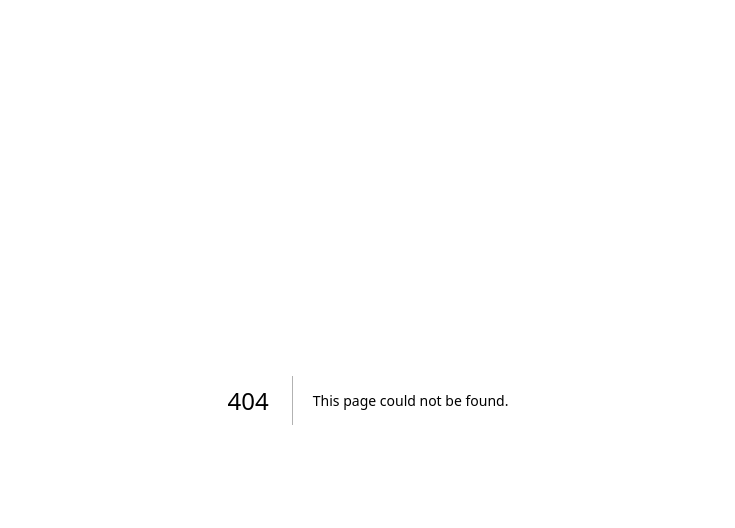
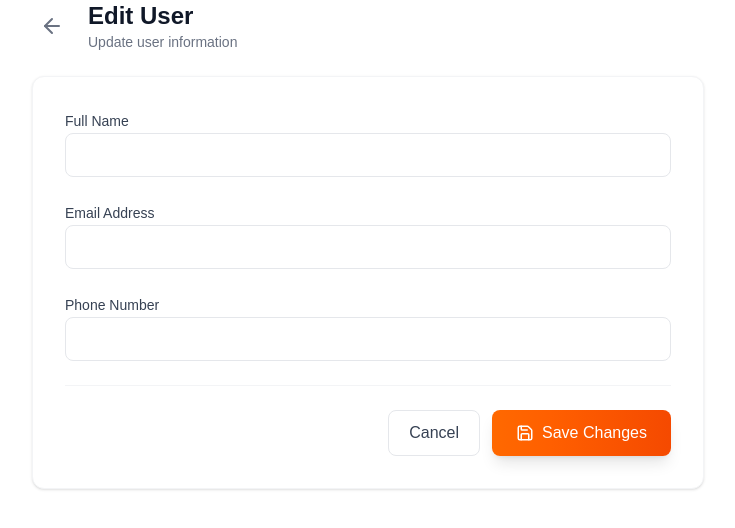
Before and after one commit to Andresh4321/BusinnessTrackWeb, a Next.js app: page /EditUser/1 in a window 1280 px wide. Before the commit this address had no page. Shown: the top 528 px of the page, without its empty margins (272-1007 px from the left). Built offline with nearby package versions, Linux system fonts and the light colour scheme; no server answers.

Commit message:
CRUD implementation-update

```diff
--- /dev/null
+++ b/app/(admin)/EditUser/[id]/page.tsx
@@ -0,0 +1,114 @@
+"use client";
+
+import { useEffect, useState } from "react";
+import { useParams, useRouter } from "next/navigation";
+import { useForm } from "react-hook-form";
+import { getAdminUser, updateAdminUser } from "@/lib/api/auth";
+import { ArrowLeft, Save, Loader2 } from "lucide-react";
+import { toast } from "sonner";
+import Link from "next/link";
+
+export default function EditUserPage() {
+    const { id } = useParams();
+    const router = useRouter();
+    const [loading, setLoading] = useState(true);
+
+    // Use form with default values
+    const { register, handleSubmit, reset, formState: { errors, isSubmitting } } = useForm();
+
+    useEffect(() => {
+        if (!id) return;
+        const fetchUser = async () => {
+            try {
+                const res = await getAdminUser(id as string);
+                const userData = res.user || res.data || res;
+                reset({
+                    fullname: userData.fullname,
+                    email: userData.email,
+                    phone_number: userData.phone_number || userData.phone,
+                });
+            } catch (err: any) {
+                toast.error("Failed to load user");
+                // router.push("/admin/users"); // Optional: redirect on fail
+            } finally {
+                setLoading(false);
+            }
+        };
+        fetchUser();
+    }, [id, reset]);
+
+    const onSubmit = async (data: any) => {
+        try {
+            await updateAdminUser(id as string, data);
+            toast.success("User updated successfully");
+            router.push("/admin/users");
+        } catch (err: any) {
+            toast.error(err.message || "Failed to update user");
+        }
+    };
+
+    if (loading) {
+        return (
+            <div className="flex flex-col items-center justify-center p-12">
+                <Loader2 className="animate-spin text-orange-500 mb-4" size={32} />
+                <p className="text-gray-500">Loading user details...</p>
+            </div>
+        );
+    }
+
+    return (
+        <div className="max-w-2xl mx-auto space-y-6 animate-in fade-in slide-in-from-bottom-4 duration-500">
+            <div className="flex items-center gap-4">
+                <Link href="/admin/users" className="p-2 hover:bg-gray-200 dark:hover:bg-gray-800 rounded-full transition-colors text-gray-500">
+                    <ArrowLeft size={24} />
+                </Link>
+                <div>
+                    <h2 className="text-2xl font-bold text-gray-900 dark:text-white">Edit User</h2>
+                    <p className="text-sm text-gray-500 dark:text-gray-400">Update user information</p>
+                </div>
+            </div>
+
+            <div className="bg-white dark:bg-gray-800 p-8 rounded-xl shadow-sm border border-gray-100 dark:border-gray-700">
+                <form onSubmit={handleSubmit(onSubmit)} className="space-y-6">
+                    <div className="space-y-2">
+                        <label className="text-sm font-medium text-gray-700 dark:text-gray-300">Full Name</label>
+                        <input
+                            {...register("fullname", { required: "Name is required" })}
+                            className="w-full h-11 px-4 rounded-lg border border-gray-200 dark:border-gray-700 bg-transparent focus:ring-2 focus:ring-orange-500/20 focus:border-orange-500 outline-none transition-all"
+                        />
+                        {errors.fullname && <p className="text-xs text-red-500">{String(errors.fullname.message)}</p>}
+                    </div>
+
+                    <div className="space-y-2">
+                        <label className="text-sm font-medium text-gray-700 dark:text-gray-300">Email Address</label>
+                        <input
+                            {...register("email", { required: "Email is required" })}
+                            type="email"
+                            className="w-full h-11 px-4 rounded-lg border border-gray-200 dark:border-gray-700 bg-transparent focus:ring-2 focus:ring-orange-500/20 focus:border-orange-500 outline-none transition-all"
+                        />
+                        {errors.email && <p className="text-xs text-red-500">{String(errors.email.message)}</p>}
+                    </div>
+
+                    <div className="space-y-2">
+                        <label className="text-sm font-medium text-gray-700 dark:text-gray-300">Phone Number</label>
+                        <input
+                            {...register("phone_number", { required: "Phone is required" })}
+                            className="w-full h-11 px-4 rounded-lg border border-gray-200 dark:border-gray-700 bg-transparent focus:ring-2 focus:ring-orange-500/20 focus:border-orange-500 outline-none transition-all"
+                        />
+                        {errors.phone_number && <p className="text-xs text-red-500">{String(errors.phone_number.message)}</p>}
+                    </div>
+
+                    <div className="flex justify-end gap-3 pt-6 border-t border-gray-100 dark:border-gray-700 mt-6">
+                        <Link href="/admin/users" className="px-5 py-2.5 rounded-lg border border-gray-200 dark:border-gray-700 hover:bg-gray-50 dark:hover:bg-gray-800 text-gray-700 dark:text-gray-300 font-medium transition-colors">
+                            Cancel
+                        </Link>
+                        <button type="submit" disabled={isSubmitting} className="px-6 py-2.5 bg-gradient-to-r from-orange-500 to-orange-600 hover:from-orange-600 hover:to-orange-700 text-white rounded-lg font-medium shadow-lg hover:shadow-orange-500/25 flex items-center gap-2 transition-all">
+                            {isSubmitting ? <Loader2 className="animate-spin" size={18} /> : <Save size={18} />}
+                            {isSubmitting ? "Saving..." : "Save Changes"}
+                        </button>
+                    </div>
+                </form>
+            </div>
+        </div>
+    );
+}
```
